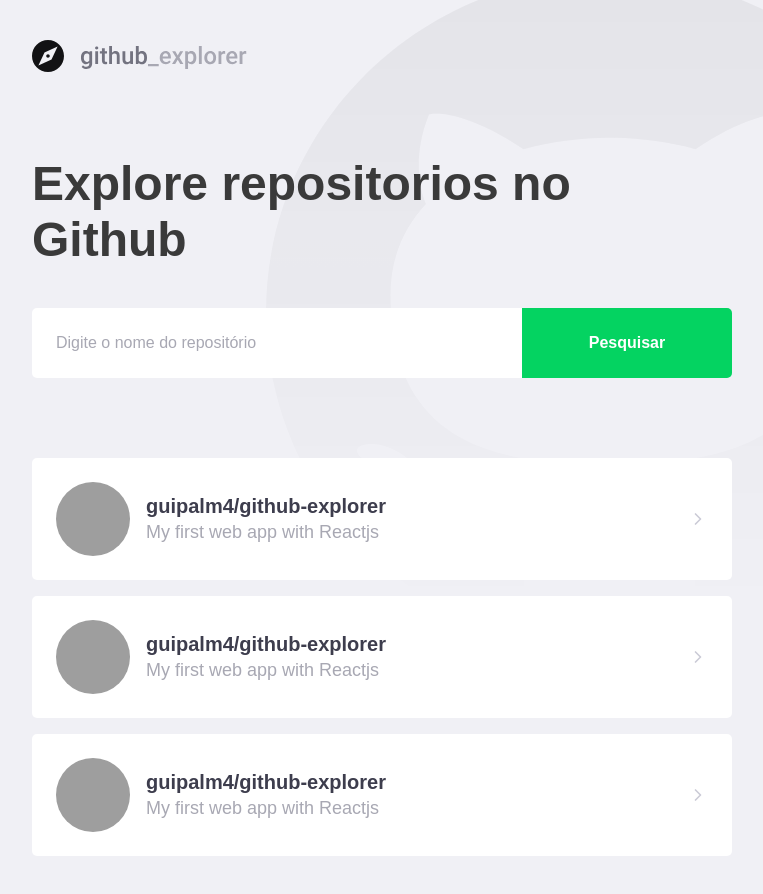
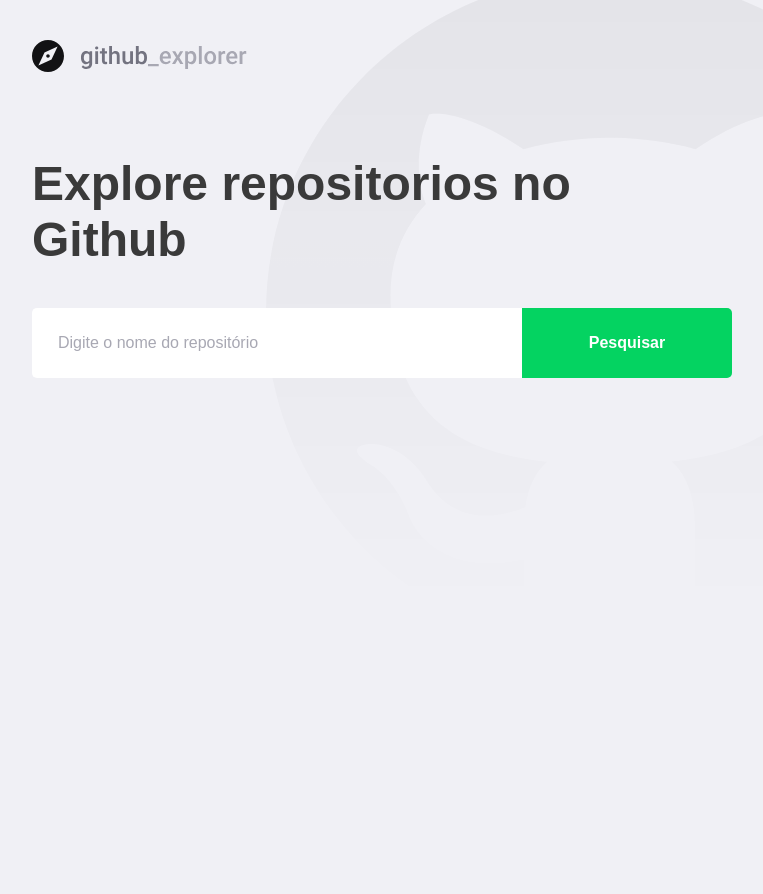
Before and after one commit to guipalm4/github-explorer, a React (Create React App) app: page / in a window 1280 px wide. Shown: the whole page, without its empty margins (148-911 px from the left). After the commit the page ends 800 px from the top, so only its background shows below. Built offline with nearby package versions, Linux system fonts and the light colour scheme; grey boxes are pictures that could not be loaded; a web font is replaced by a local one.

Commit message:
Add localstorage for repositories

```diff
--- a/package.json
+++ b/package.json
@@ -10,6 +10,7 @@
     "@types/node": "^12.0.0",
     "@types/react": "^16.9.0",
     "@types/react-dom": "^16.9.0",
+    "axios": "^0.20.0",
     "polished": "^3.6.6",
     "react": "^16.13.1",
     "react-dom": "^16.13.1",
--- a/src/pages/Dashboard/index.tsx
+++ b/src/pages/Dashboard/index.tsx
@@ -1,52 +1,87 @@
-import React from 'react';
+import React, { useState, FormEvent, useEffect } from 'react';
 import { FiChevronRight } from 'react-icons/fi';
 import logoimg from '../../assets/logo.svg';
+import api from '../../services/api';
 
-import { Title, Form, Repositories } from './styles';
+import { Title, Form, Repositories, Error } from './styles';
+
+interface Repository {
+  full_name: string;
+  description: string;
+  owner: {
+    login: string;
+    avatar_url: string;
+  }
+}
 
 const Dashboard: React.FC = () => {
+  const [newRepo, setNewRepo] = useState('');
+  const [inputError, setInputError] = useState('');
+  const [repositories, setRepositories] = useState<Repository[]> (() =>{
+    const storagedRepositories = localStorage.getItem('@GithubExplorer:Repositories');
+
+    if(storagedRepositories) {
+      return JSON.parse(storagedRepositories);
+    } else {
+      return []
+    }
+  });
+
+  useEffect(()=> {
+    localStorage.setItem(
+      '@GithubExplorer:Repositories',
+      JSON.stringify(repositories),
+    );
+  }, [repositories]);
+
+  async function  handleAddRepository(event: FormEvent<HTMLFormElement>): Promise<void> {
+    event.preventDefault();
+
+    if(!newRepo) {
+      setInputError('Digite o autor/nome do repositório')
+      return
+    }
+    try{
+      const response = await api.get<Repository>(`repos/${newRepo}`);
+      const repository = response.data;
+      setRepositories([...repositories, repository]);
+      setNewRepo('');
+      setInputError('');
+    } catch(err) {
+      setInputError('Erro na busca por esse repositório');
+    }
+
+  }
+
   return (
     <>
       <img src={logoimg} alt="Github Explorer" />
       <Title>Explore repositorios no Github</Title>
-      <Form>
-        <input placeholder="Digite o nome do repositório" />
+      <Form hasError={!!inputError} onSubmit={handleAddRepository}>
+        <input
+          value={newRepo}
+          onChange={(e) => setNewRepo(e.target.value)}
+          placeholder="Digite o nome do repositório"
+        />
         <button type="submit">Pesquisar</button>
       </Form>
+
+      { inputError && <Error>{inputError}</Error>}
+
       <Repositories>
-        <a href="teste">
+        {repositories.map(repository => (
+          <a key={repository.full_name} href="teste">
           <img
-            src="https://avatars2.githubusercontent.com/u/18333576?s=460&u=5349ce73aa9ab8b732c27951d0a2108c7a12d485&v=4"
-            alt="Guilherme Palma"
+            src={repository.owner.avatar_url}
+            alt={repository.owner.login}
           />
           <div>
-            <strong>guipalm4/github-explorer</strong>
-            <p> My first web app with Reactjs</p>
+        <strong>{repository.full_name}</strong>
+            <p>{repository.description}</p>
           </div>
           <FiChevronRight size={20} />
         </a>
-        <a href="teste">
-          <img
-            src="https://avatars2.githubusercontent.com/u/18333576?s=460&u=5349ce73aa9ab8b732c27951d0a2108c7a12d485&v=4"
-            alt="Guilherme Palma"
-          />
-          <div>
-            <strong>guipalm4/github-explorer</strong>
-            <p> My first web app with Reactjs</p>
-          </div>
-          <FiChevronRight size={20} />
-        </a>
-        <a href="teste">
-          <img
-            src="https://avatars2.githubusercontent.com/u/18333576?s=460&u=5349ce73aa9ab8b732c27951d0a2108c7a12d485&v=4"
-            alt="Guilherme Palma"
-          />
-          <div>
-            <strong>guipalm4/github-explorer</strong>
-            <p> My first web app with Reactjs</p>
-          </div>
-          <FiChevronRight size={20} />
-        </a>
+        ))}
       </Repositories>
     </>
   );
--- a/src/pages/Dashboard/styles.ts
+++ b/src/pages/Dashboard/styles.ts
@@ -1,5 +1,9 @@
-import styled from 'styled-components';
+import styled, { css } from 'styled-components';
 import { shade } from 'polished';
+
+interface FormsProps {
+  hasError: boolean;
+}
 
 export const Title = styled.h1`
   font-size: 48px;
@@ -10,7 +14,7 @@
   margin-top: 80px;
 `;
 
-export const Form = styled.form`
+export const Form = styled.form<FormsProps>`
   margin-top: 40px;
   max-width: 700px;
   display: flex;
@@ -22,6 +26,12 @@
     border: 0;
     border-radius: 5px 0 0 5px;
     color: #3a3a3a;
+    border: 2px solid #ffff;
+    border-right: 0;
+    ${(props) =>
+      props.hasError &&
+      css `border-color: #c53030;
+    `}
 
     &::placeholder {
       color: #a8a8b3;
@@ -43,6 +53,13 @@
     }
   }
 `;
+
+export const Error = styled.span`
+  display: block;
+  color: #c53030;
+  margin-top: 8px;
+`;
+
 
 export const Repositories = styled.div`
   margin-top: 80px;
@@ -74,7 +91,8 @@
     }
 
     div {
-      margin-left: 16px;
+      margin: 0 16px;
+      flex:1;
 
       strong {
         font-size: 20px;
--- /dev/null
+++ b/src/services/api.ts
@@ -0,0 +1,7 @@
+import axios from 'axios';
+
+const api = axios.create({
+  baseURL: 'https://api.github.com',
+});
+
+export default api;
```
Also changed, not shown: .eslintrc.json, 1 other file (tests, documents, lock files or other folders).
